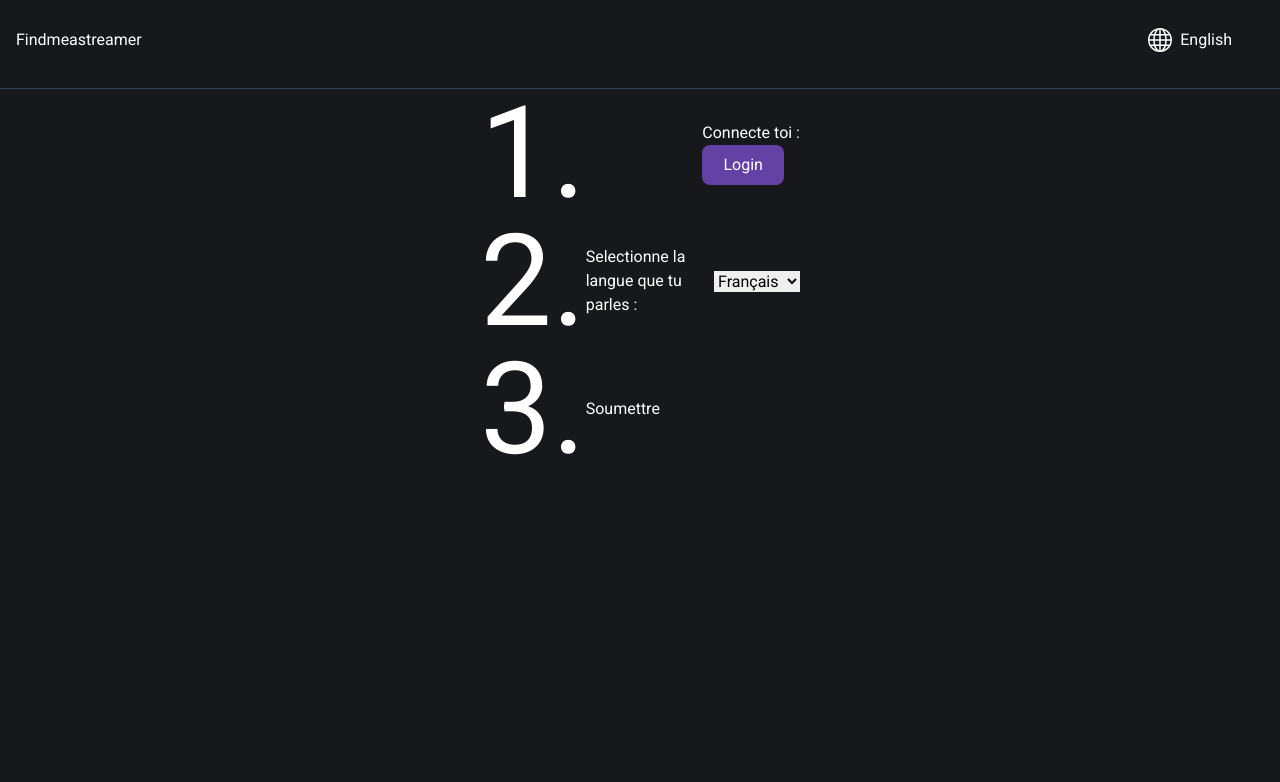
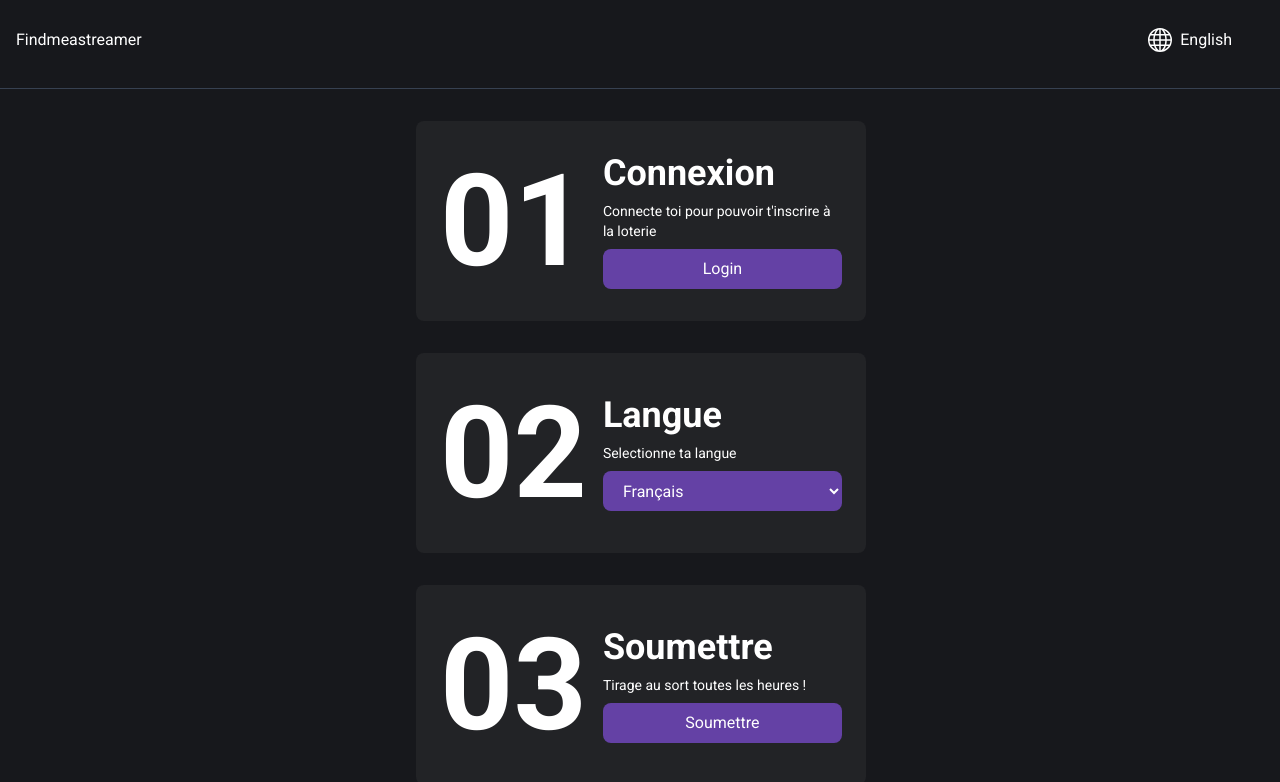
Before and after one commit to Alexandre-Chs/FindmeastreamerV2, a Next.js app: page /en/participate in a window 1280 px wide. Shown: the top 782 px of the page. Built offline with nearby package versions, Linux system fonts and the light colour scheme; no server answers.

Commit message:
setup css participate page

```diff
--- a/src/app/[locale]/participate/page.tsx
+++ b/src/app/[locale]/participate/page.tsx
@@ -18,26 +18,44 @@ export default function Participation() {
   return (
     <div>
       <WrapperNav page="participate" />
-      <div className="max-w-xs m-auto flex items-start justify-center flex-col">
-        <div className="flex items-center justify-between w-full">
-          <p className="text-9xl">1.</p>
-          <p>
-            Connecte toi : <Login />
-          </p>
+      <div className="flex flex-col items-start justify-center max-w-md m-auto mt-8">
+        <div className="h-auto w-[330px] sm:w-[450px] sm:h-[200px] bg-[#8080801a] flex m-auto flex-col sm:flex-row items-center justify-center p-6 rounded-lg">
+          <div className="font-bold text-9xl">01</div>
+          <div className="sm:w-[250px] sm:ml-4">
+            <h1 className="text-4xl font-bold">Connexion</h1>
+            <p className="mt-2 text-sm">{`Connecte toi pour pouvoir t'inscrire à la loterie`}</p>
+            <p className="mt-2">
+              <Login />
+            </p>
+          </div>
         </div>
-        <div className="flex items-center justify-center">
-          <p className="text-9xl">2.</p>
-          <p>Selectionne la langue que tu parles :</p>
-          <select className="text-black">
-            <option value="fr">Français</option>
-            <option value="en">Anglais</option>
-            <option value="ko">Coréen</option>
-            <option value="es">Espagnol</option>
-          </select>
+
+        <div className="h-auto w-[330px] sm:w-[450px] sm:h-[200px] bg-[#8080801a] flex m-auto flex-col sm:flex-row items-center justify-center p-6 rounded-lg mt-8">
+          <div className="font-bold text-9xl">02</div>
+          <div className="sm:w-[250px] sm:ml-4">
+            <h1 className="text-4xl font-bold">Langue</h1>
+            <p className="mt-2 text-sm">Selectionne ta langue</p>
+            <select className="w-full mt-2 bg-[#6441a5] pl-4 pr-4 h-[40px] rounded-lg cursor-pointer">
+              <option value="fr">Français</option>
+              <option value="en">English</option>
+              <option value="es">Español</option>
+              <option value="ko">한국어</option>
+            </select>
+          </div>
         </div>
-        <div className="flex items-center justify-center">
-          <p className="text-9xl">3.</p>
-          <button onClick={handleSubmitParticipate}>Soumettre</button>
+
+        <div className="h-auto w-[330px] sm:w-[450px] sm:h-[200px] bg-[#8080801a] flex m-auto flex-col sm:flex-row items-center justify-center p-6 rounded-lg mt-8">
+          <div className="font-bold text-9xl">03</div>
+          <div className="sm:w-[250px] sm:ml-4">
+            <h1 className="text-4xl font-bold">Soumettre</h1>
+            <p className="mt-2 text-sm">Tirage au sort toutes les heures !</p>
+            <button
+              onClick={handleSubmitParticipate}
+              className="w-full mt-2 pl-4 pr-4 h-[40px] rounded-lg cursor-pointer bg-[#6441a5]"
+            >
+              Soumettre
+            </button>
+          </div>
         </div>
         {<p className="text-2xl font-bold text-red-600">{error}</p>}
       </div>
--- a/src/app/[locale]/room/LotteryManager.tsx
+++ b/src/app/[locale]/room/LotteryManager.tsx
@@ -1,21 +1,8 @@
 "use client";
 
-import React, { useState } from "react";
+import React from "react";
 import { useTranslations } from "next-intl";
 import Modal from "react-modal";
-import Login from "@/components/Login";
-
-Modal.setAppElement("body");
-const customStyles = {
-  content: {
-    top: "50%",
-    left: "50%",
-    right: "auto",
-    bottom: "auto",
-    marginRight: "-50%",
-    transform: "translate(-50%, -50%)",
-  },
-};
 
 const LotteryManager = () => {
   const t = useTranslations("Room");
--- a/src/components/Login.tsx
+++ b/src/components/Login.tsx
@@ -20,7 +20,7 @@ const Login = () => {
 
   return (
     <a
-      className="bg-[#6441a5] w-auto  mr-4 pl-4 pr-4 h-[40px] flex items-center justify-center rounded-lg cursor-pointer hover:bg-[#7847d3]"
+      className="bg-[#6441a5] w-full  mr-4 pl-4 pr-4 h-[40px] flex items-center justify-center rounded-lg cursor-pointer hover:bg-[#7847d3]"
       onClick={handleAPI}
     >
       {user ? <span>{user.user.display_name}</span> : t("login")}
```
